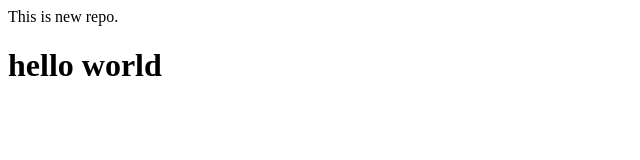
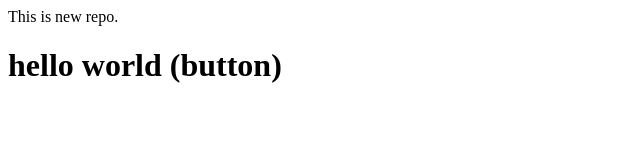
Before and after one commit to sarmadadil7/localrepo, a plain HTML site: page index.html in a window 1280 px wide. Shown: the whole page, without its empty margins (0-640 px from the left). Drawn offline with Linux system fonts and the light colour scheme.

```diff
--- a/index.html
+++ b/index.html
@@ -1,2 +1,2 @@
 <p>This is new repo.</p>
-<h1>hello world</h1>
+<h1>hello world (button)</h1>
```
